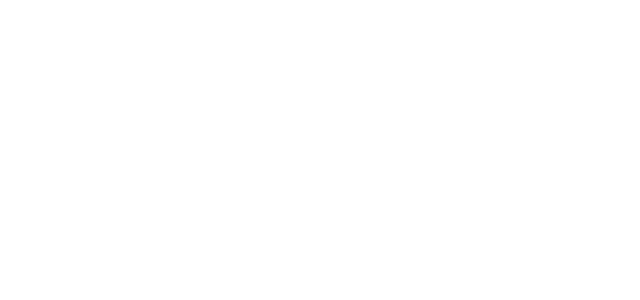
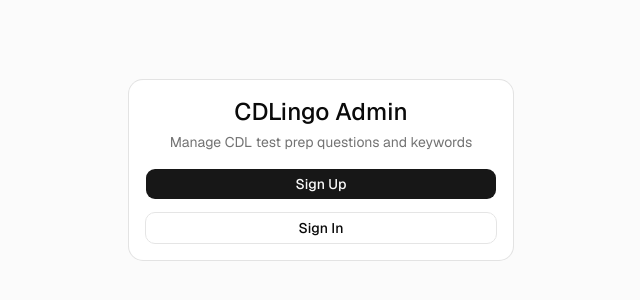
Before and after one commit to charlieram96/cdl-admin, a Next.js app: page / in a window 1280 px wide. Before the commit this address had no page. Shown: the part 230-530 px from the top of the page, without its empty margins (319-959 px from the left). Built offline with nearby package versions, Linux system fonts and the light colour scheme; no server answers.

Commit message:
feat: add landing page with sign up and sign in buttons

```diff
--- a/src/app/page.tsx
+++ b/src/app/page.tsx
@@ -1,5 +1,35 @@
 import { redirect } from 'next/navigation';
+import Link from 'next/link';
+import { createClient } from '@/lib/supabase/server';
+import { Button } from '@/components/ui/button';
+import { Card, CardContent, CardHeader, CardTitle } from '@/components/ui/card';
 
-export default function HomePage() {
-  redirect('/questions');
+export default async function HomePage() {
+  const supabase = await createClient();
+  const { data: { user } } = await supabase.auth.getUser();
+
+  if (user) {
+    redirect('/questions');
+  }
+
+  return (
+    <div className="flex min-h-screen items-center justify-center bg-muted/40">
+      <Card className="w-full max-w-sm">
+        <CardHeader className="text-center">
+          <CardTitle className="text-2xl">CDLingo Admin</CardTitle>
+          <p className="text-sm text-muted-foreground">
+            Manage CDL test prep questions and keywords
+          </p>
+        </CardHeader>
+        <CardContent className="flex flex-col gap-3">
+          <Button asChild className="w-full">
+            <Link href="/signup">Sign Up</Link>
+          </Button>
+          <Button asChild variant="outline" className="w-full">
+            <Link href="/login">Sign In</Link>
+          </Button>
+        </CardContent>
+      </Card>
+    </div>
+  );
 }
--- a/src/components/ui/button.tsx
+++ b/src/components/ui/button.tsx
@@ -42,12 +42,16 @@
   }
 )
 
+interface ButtonProps extends ButtonPrimitive.Props, VariantProps<typeof buttonVariants> {
+  asChild?: boolean;
+}
+
 function Button({
   className,
   variant = "default",
   size = "default",
   ...props
-}: ButtonPrimitive.Props & VariantProps<typeof buttonVariants>) {
+}: ButtonProps) {
   return (
     <ButtonPrimitive
       data-slot="button"
```
